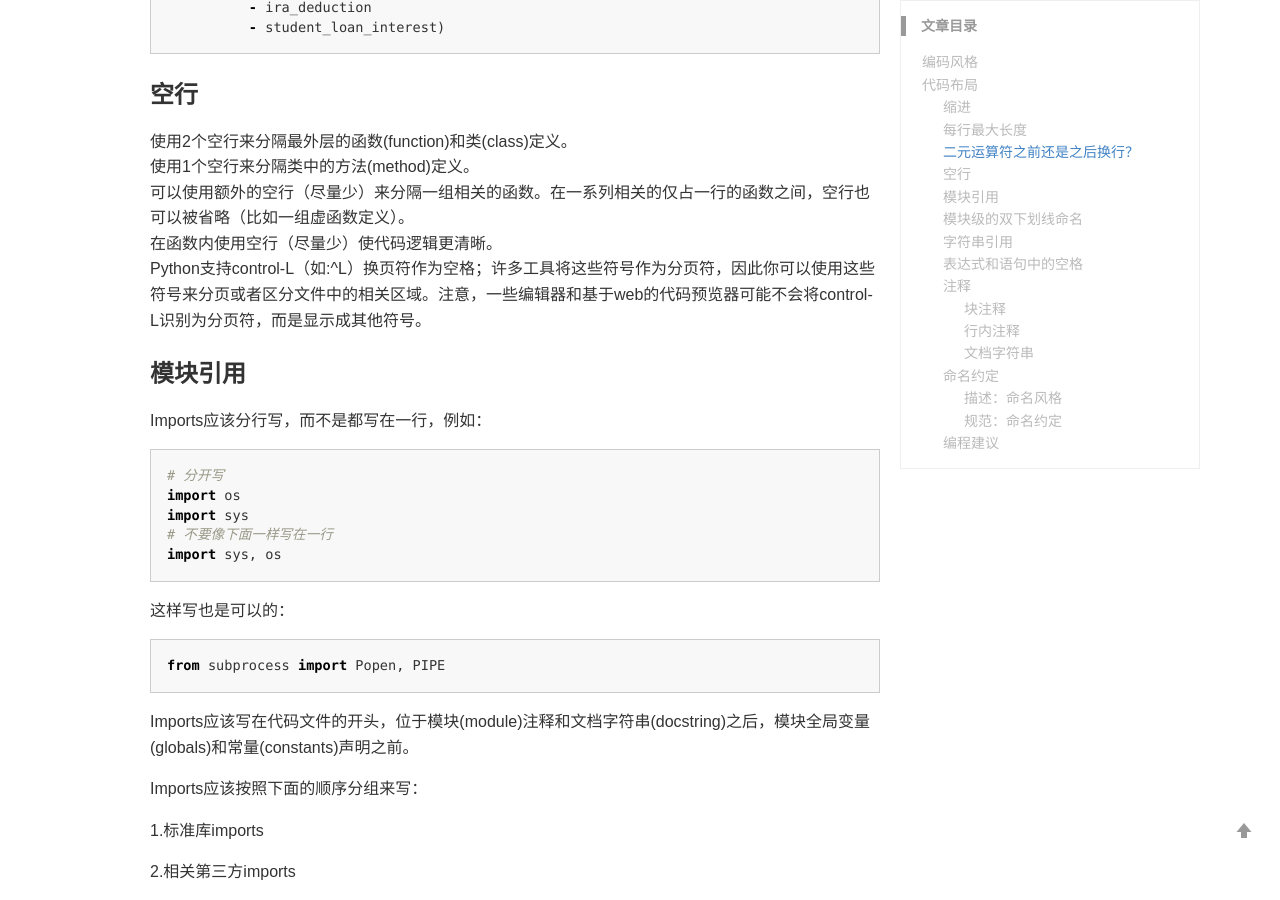
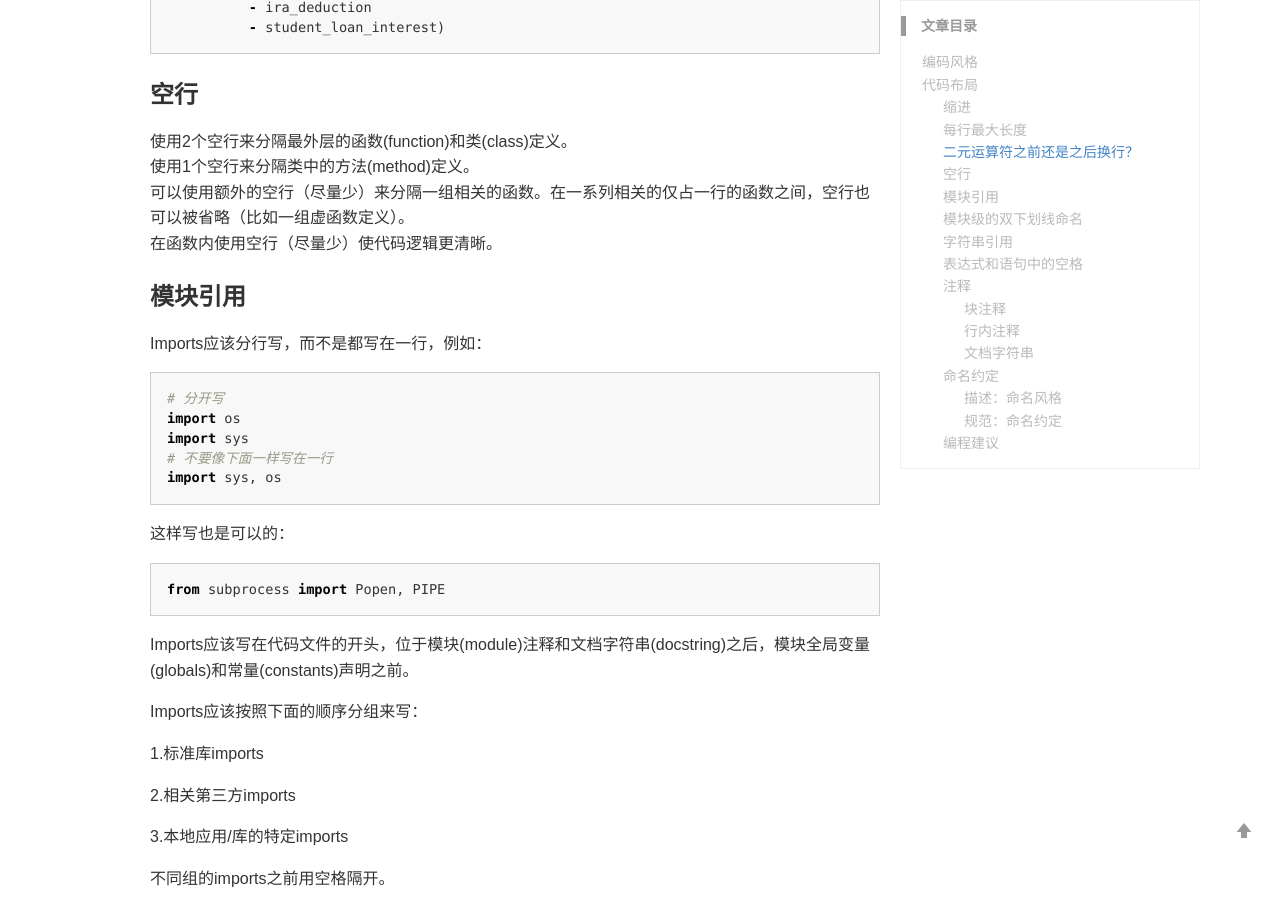
Before and after one commit to onefeng/onefeng.github.io, a Jekyll site: the page built from _posts/2021-10-30-python的pep8编程规范.md, in a window 1280 px wide and 900 px high, scrolled down 1971 px. Built offline with Jekyll 4.4.1, drawn with Linux system fonts in a browser that asks for light colours; comment, search, counter and statistics services are not loaded; some of the changed text lies outside the part shown.

Commit message:
fix: detail

```diff
--- a/_posts/2021-10-30-python的pep8编程规范.md
+++ b/_posts/2021-10-30-python的pep8编程规范.md
@@ -87,8 +87,7 @@ income = (gross_wages
 使用2个空行来分隔最外层的函数(function)和类(class)定义。\
 使用1个空行来分隔类中的方法(method)定义。\
 可以使用额外的空行（尽量少）来分隔一组相关的函数。在一系列相关的仅占一行的函数之间，空行也可以被省略（比如一组虚函数定义）。\
-在函数内使用空行（尽量少）使代码逻辑更清晰。\
-Python支持control-L（如:^L）换页符作为空格；许多工具将这些符号作为分页符，因此你可以使用这些符号来分页或者区分文件中的相关区域。注意，一些编辑器和基于web的代码预览器可能不会将control-L识别为分页符，而是显示成其他符号。
+在函数内使用空行（尽量少）使代码逻辑更清晰。
 
 ### 模块引用
 
```
Also changed, not shown: _posts/2021-10-01-python日志模块.md (+7 -3 lines).
